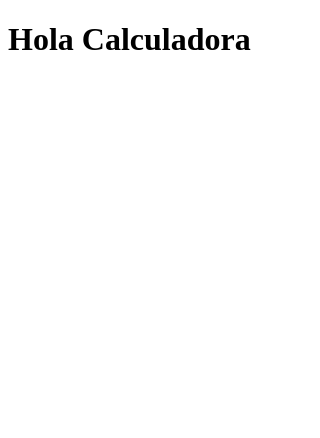
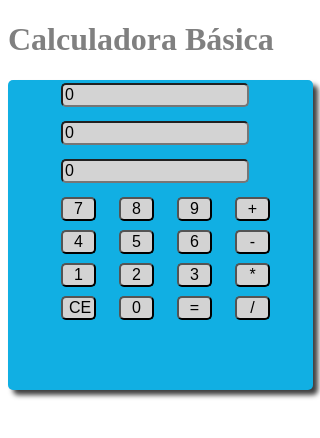
Before and after one commit to jjnr27/pw2173, an Electron app: page calculadora2/index.html in a window 320 px wide. Drawn offline with Linux system fonts and the light colour scheme.

```diff
--- /dev/null
+++ b/calculadora2/css/calculadora.css
@@ -0,0 +1,35 @@
+body{
+color: grey;
+}
+form{
+	background: #11afe3;
+	border-radius: 5px;
+	width: 305px;
+	height: 310px;
+	box-shadow: 5px 5px 5px #3f3f3f;
+}
+table{
+	color: black;
+
+}
+form table tr td input[type="text"]{
+	border-radius: 5px;
+	box-shadow: blue 5px;
+	width: 180px;
+	background: lightgray;
+	font-size: 1em;
+	margin-left: 50px;
+	margin-right:-10px;
+	margin-bottom: 10px;
+}
+form table tr td input[type="button"]{
+	border-radius: 5px;
+	box-shadow: blue 5px;
+	width: 35px;
+	background: lightgray;
+	font-size: 1em;
+	margin-left: 50px;
+	margin-right:-45px;
+	margin-bottom: 5px;
+
+}
--- a/calculadora2/index.html
+++ b/calculadora2/index.html
@@ -2,9 +2,51 @@
 <html lang="es">
 <head>
 	<meta charset="UTF-8">
-	<title>Calculadora Electron</title>
+	<title>Calculadora básica</title>
+    	<link rel="stylesheet" href="css/calculadora.css">
+     <script src="js/calculadora.js"></script>
 </head>
 <body>
-	<h1>Hola Calculadora</h1>
+	<h1>Calculadora Básica	</h1>
+	<form action="#" name="calculadora" id="calculadora">
+	<table>
+		<tr>
+			<td colspan=4>  <input type="text" size="20" value=0 name="operando1"></td>
+		</tr>
+		<tr>
+			<td colspan=4><input type="text" size="20" value=0 name="operando2"></td>
+		</tr>
+		<tr>
+			<td colspan=4><input type="text" size="20" value=0 name="resultado"></td>
+		</tr>
+		<tr>
+			<td><input type="button" size="20" value="7" onclick="numeros(this.value)"></td>
+			<td><input type="button" size="20" value="8" onclick="numeros(this.value)"></td>
+			<td><input type="button" size="20" value="9" onclick="numeros(this.value)"></td>
+			<td><input type="button" size="20" value="+" onclick="operadores(this.value)"></td>
+
+		</tr>
+		<tr>
+
+			<td><input type="button" size="20" value="4" onclick="numeros(this.value)"></td>
+			<td><input type="button" size="20" value="5" onclick="numeros(this.value)"></td>
+			<td><input type="button" size="20" value="6" onclick="numeros(this.value)"></td>
+			<td><input type="button" size="20" value="-" onclick="operadores(this.value)"></td>
+		</tr>
+		<tr>
+			<td><input type="button" size="20" value="1" onclick="numeros(this.value)"></td>
+			<td><input type="button" size="20" value="2" onclick="numeros(this.value)"></td>
+			<td><input type="button" size="20" value="3" onclick="numeros(this.value)"></td>
+			<td><input type="button" size="20" value="*" onclick="operadores(this.value)"></td>
+		</tr>
+		<tr>
+			<td colspan=1><input type="button" size="20" value="CE" onclick="borrar()"></td>
+			<td><input type="button" size="20" value="0" onclick="numeros(this.value)"></td>
+			<td><input type="button" size="20" value="=" onclick="igual()"></td>
+			<td><input type="button" size="20" value="/" onclick="operadores(this.value)"></td>
+
+		</tr>
+	</table>
+	</form>
 </body>
 </html>
--- /dev/null
+++ b/calculadora2/js/calculadora.js
@@ -0,0 +1,37 @@
+//Variable global
+var operador ="";
+function numeros(num){
+	if(operador==""){ //operando1
+		var valorInicial=document.calculadora.operando1.value;
+		if(valorInicial == 0){
+			document.calculadora.operando1.value="";
+		}
+		//Concatena los valores de num con los del operando1
+		document.calculadora.operando1.value=
+		document.calculadora.operando1.value+num;
+	}else{//operando2
+		var valorInicial=document.calculadora.operando2.value;
+		if(valorInicial == 0){
+			document.calculadora.operando2.value="";
+		}
+		//Concatena los valores de num con los del operando1
+		document.calculadora.operando2.value=
+		document.calculadora.operando2.value+num;
+
+	}
+
+}
+function operadores(ope){
+	operador=ope;
+}
+function igual(){
+	var valor1 = document.calculadora.operando1.value;
+	var valor2 = document.calculadora.operando2.value;
+	document.calculadora.resultado.value = eval(valor1+operador+valor2);
+
+}
+function borrar(){
+	document.calculadora.operando1.value=0;
+	document.calculadora.operando2.value=0;
+	document.calculadora.resultado.value=0;
+}
```
Also changed, not shown: calculadora2/index2.html (added, +10 -0 lines), calculadora2/package.json (+5 -2 lines), 1 other file.
